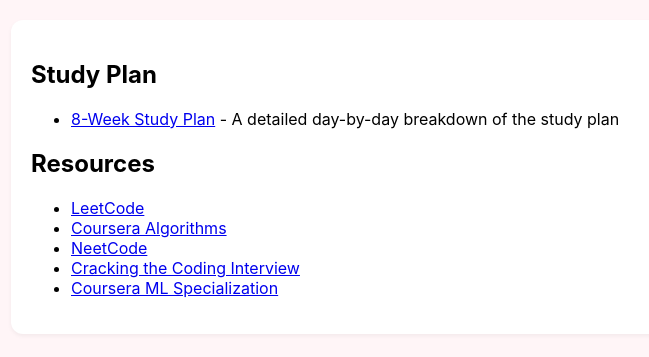
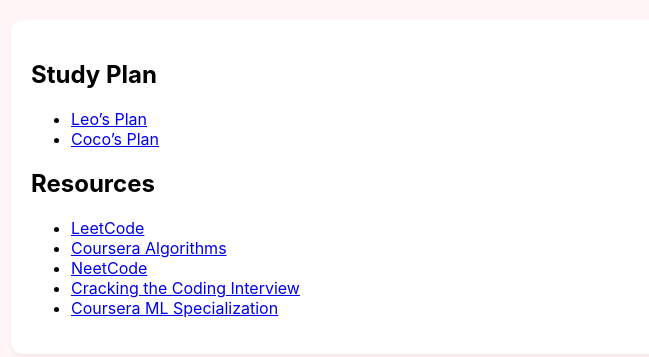
Before and after one commit to xiangyshi/LeCo-Ultimate-Study-Plan, a Jekyll site: the page built from index.md, in a window 1280 px wide. Shown: the top 357 px of the page, without its empty margins (9-658 px from the left). Built offline with Jekyll 4.4.1, drawn with Linux system fonts in a browser that asks for light colours.

Commit message:
fixed unknown change

```diff
--- a/index.md
+++ b/index.md
@@ -5,7 +5,8 @@ title: LeCo Ultimate Study Plan
 
 ## Study Plan
 
-- [8-Week Study Plan](content/leo.md) - A detailed day-by-day breakdown of the study plan
+- [Leo's Plan](content/leo.md)
+- [Coco's Plan](content/coco.md)
 
 ## Resources
 
```
